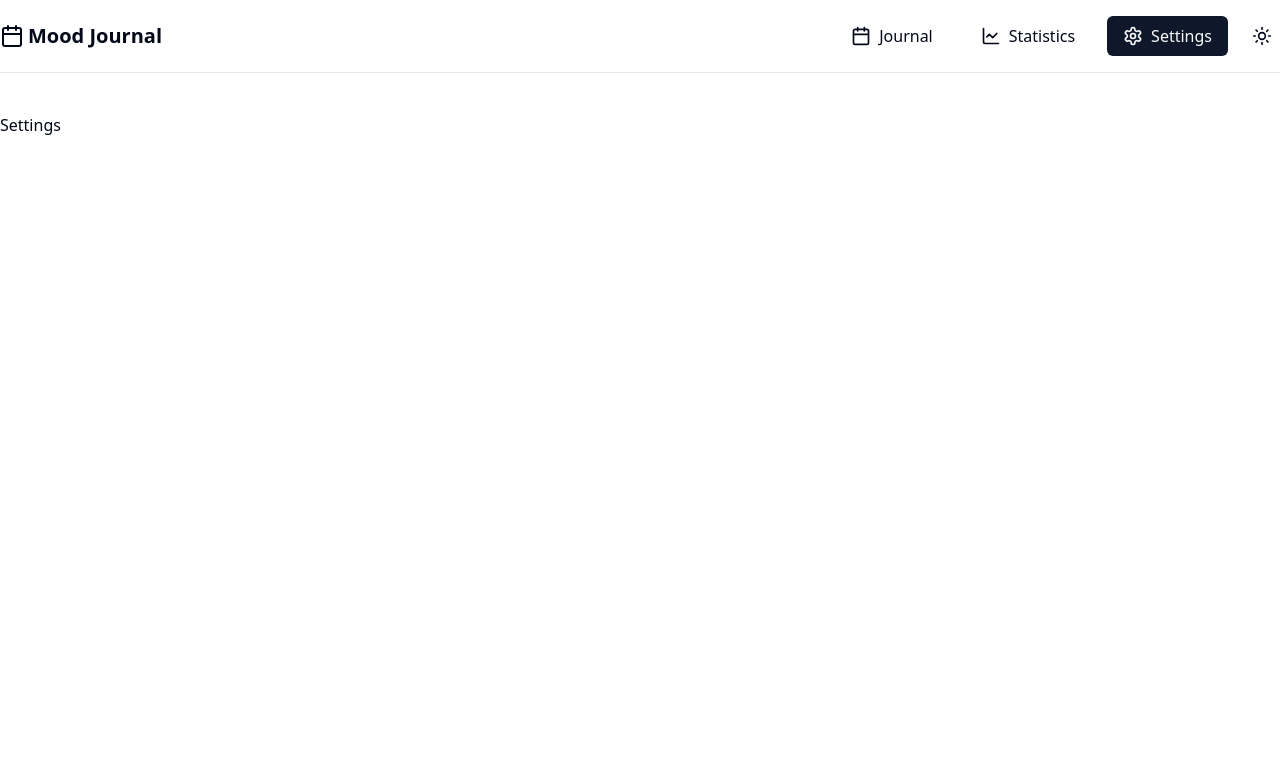
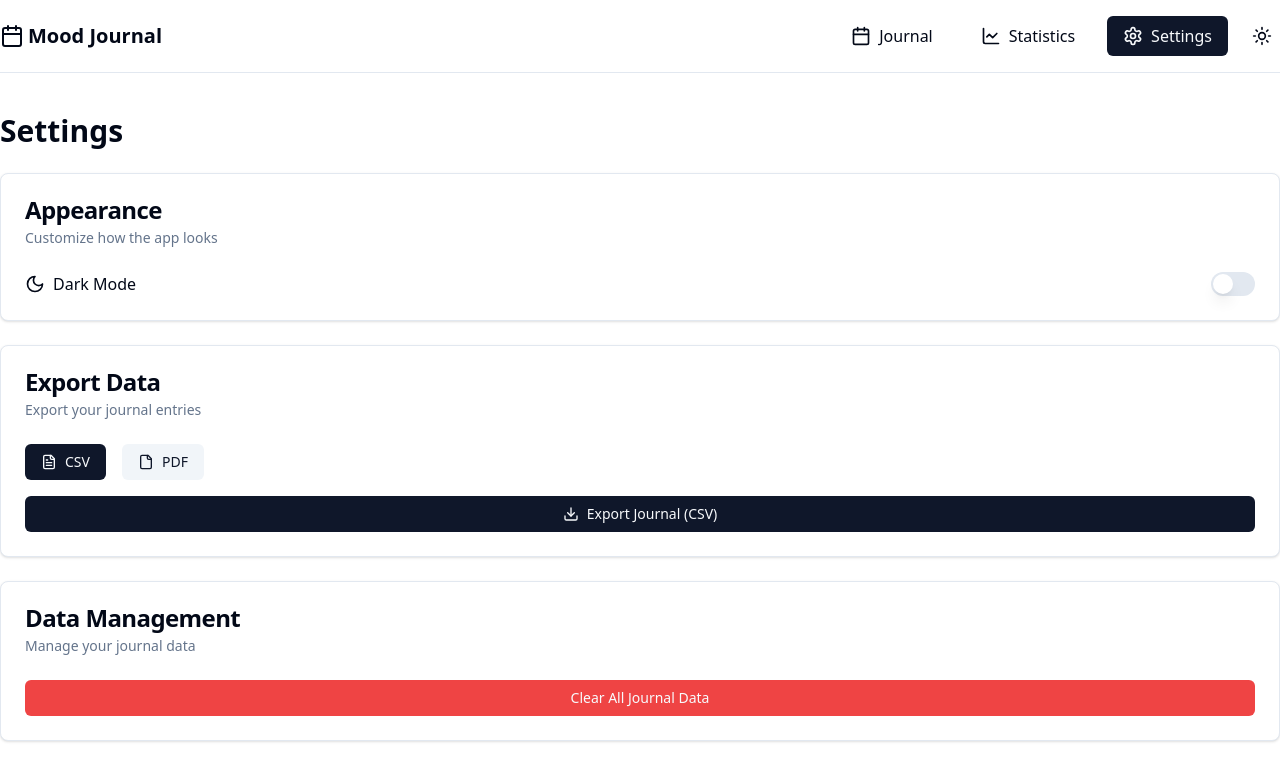
Before and after one commit to vickydarlinn/mood-journal, a React (Vite) app: page /settings in a window 1280 px wide. Shown: the top 780 px of the page. Built offline with nearby package versions, Linux system fonts and the light colour scheme.

Commit message:
feat:integrate setting page with basic functionality

```diff
--- a/package.json
+++ b/package.json
@@ -12,10 +12,12 @@
   "dependencies": {
     "@tailwindcss/vite": "^4.1.4",
     "date-fns": "^4.1.0",
+    "jspdf": "^3.0.1",
     "lucide-react": "^0.503.0",
     "react": "^19.0.0",
     "react-dom": "^19.0.0",
     "react-router-dom": "^7.5.1",
+    "recharts": "^2.15.3",
     "tailwindcss": "^4.1.4"
   },
   "devDependencies": {
--- /dev/null
+++ b/src/components/common/Switch.jsx
@@ -0,0 +1,16 @@
+import React from "react";
+
+export const Switch = ({ checked, onCheckedChange, className = "" }) => {
+  return (
+    <button
+      role="switch"
+      aria-checked={checked}
+      onClick={() => onCheckedChange(!checked)}
+      className={`focus-visible:ring-ring relative inline-flex h-6 w-11 shrink-0 cursor-pointer rounded-full border-2 border-transparent transition-colors focus-visible:ring-2 focus-visible:ring-offset-2 focus-visible:outline-none disabled:cursor-not-allowed disabled:opacity-50 ${checked ? "bg-primary" : "bg-input"} ${className} `}
+    >
+      <span
+        className={`bg-background pointer-events-none block h-5 w-5 rounded-full shadow-lg ring-0 transition-transform ${checked ? "translate-x-5" : "translate-x-0"} `}
+      />
+    </button>
+  );
+};
--- a/src/pages/settings/Settings.jsx
+++ b/src/pages/settings/Settings.jsx
@@ -1,7 +1,222 @@
-import React from "react";
+import { useState } from "react";
+import {
+  Card,
+  CardContent,
+  CardHeader,
+  CardTitle,
+  CardDescription,
+} from "../../components/common/Card";
+import { Button } from "../../components/common/Button";
+import { Switch } from "../../components/common/Switch";
+import { useTheme } from "../../components/ThemeProvider";
+import { getEntries } from "../../lib/storage";
+import { format } from "date-fns";
+import { Download, Moon, Sun, File, FileText } from "lucide-react";
+import { useToast } from "../../components/common/Toast";
+import { jsPDF } from "jspdf";
 
 const Settings = () => {
-  return <div>Settings</div>;
+  const { theme, setTheme } = useTheme();
+  const { toast } = useToast();
+  const [exportFormat, setExportFormat] = useState("csv");
+
+  const handleThemeChange = () => {
+    setTheme(theme === "light" ? "dark" : "light");
+  };
+
+  const handleClearData = () => {
+    if (
+      window.confirm(
+        "Are you sure you want to delete all your journal entries? This cannot be undone.",
+      )
+    ) {
+      localStorage.removeItem("mood-journal-entries");
+      toast({
+        title: "Data cleared",
+        description: "All journal entries have been deleted",
+      });
+    }
+  };
+
+  const handleExportData = () => {
+    const entries = getEntries();
+
+    if (!entries.length) {
+      toast({
+        title: "No data to export",
+        description: "You haven't created any journal entries yet",
+        variant: "destructive",
+      });
+      return;
+    }
+
+    exportFormat === "csv" ? exportAsCSV(entries) : exportAsPDF(entries);
+  };
+
+  const exportAsCSV = (entries) => {
+    const csvHeader = "Date,Mood,Weather,Temperature,Location,Notes\n";
+    const csvRows = entries.map((entry) =>
+      [
+        entry.date,
+        entry.mood,
+        entry.weather.type,
+        `${entry.weather.temp}°C`,
+        entry.weather.location,
+        `"${entry.note.replace(/"/g, '""')}"`,
+      ].join(","),
+    );
+
+    const blob = new Blob([csvHeader + csvRows.join("\n")], {
+      type: "text/csv;charset=utf-8;",
+    });
+
+    const url = URL.createObjectURL(blob);
+    const link = document.createElement("a");
+    link.href = url;
+    link.setAttribute(
+      "download",
+      `mood-journal-export-${format(new Date(), "yyyy-MM-dd")}.csv`,
+    );
+    document.body.appendChild(link);
+    link.click();
+    document.body.removeChild(link);
+    URL.revokeObjectURL(url);
+
+    toast({
+      title: "Export successful",
+      description: "Your journal has been exported as CSV",
+    });
+  };
+
+  const exportAsPDF = (entries) => {
+    const doc = new jsPDF();
+    const dateStr = format(new Date(), "yyyy-MM-dd");
+
+    doc.setFontSize(18);
+    doc.text("Mood Journal Export", 14, 20);
+    doc.setFontSize(12);
+    doc.text(`Exported on: ${dateStr}`, 14, 28);
+
+    let y = 40;
+    entries.forEach((entry, index) => {
+      if (y > 270) {
+        doc.addPage();
+        y = 20;
+      }
+
+      doc.setFont(undefined, "bold");
+      doc.text(`Entry ${index + 1}`, 14, y);
+      doc.setFont(undefined, "normal");
+
+      y += 6;
+      doc.text(`Date: ${entry.date}`, 14, y);
+      y += 6;
+      doc.text(`Mood: ${entry.mood}`, 14, y);
+      y += 6;
+      doc.text(`Weather: ${entry.weather.type}`, 14, y);
+      y += 6;
+      doc.text(`Temperature: ${entry.weather.temp}°C`, 14, y);
+      y += 6;
+      doc.text(`Location: ${entry.weather.location}`, 14, y);
+      y += 6;
+      doc.text(`Notes: ${entry.note}`, 14, y);
+      y += 10;
+    });
+
+    doc.save(`mood-journal-export-${dateStr}.pdf`);
+
+    toast({
+      title: "Export successful",
+      description: "Your journal has been exported as PDF",
+    });
+  };
+
+  return (
+    <div className="space-y-6">
+      <h1 className="text-3xl font-bold">Settings</h1>
+
+      <div className="grid gap-6">
+        <Card>
+          <CardHeader>
+            <CardTitle>Appearance</CardTitle>
+            <CardDescription>Customize how the app looks</CardDescription>
+          </CardHeader>
+          <CardContent>
+            <div className="flex items-center justify-between">
+              <div className="flex items-center gap-2">
+                {theme === "light" ? (
+                  <Sun className="h-5 w-5" />
+                ) : (
+                  <Moon className="h-5 w-5" />
+                )}
+                <span>Dark Mode</span>
+              </div>
+              <Switch
+                checked={theme === "dark"}
+                onCheckedChange={handleThemeChange}
+              />
+            </div>
+          </CardContent>
+        </Card>
+
+        <Card>
+          <CardHeader>
+            <CardTitle>Export Data</CardTitle>
+            <CardDescription>Export your journal entries</CardDescription>
+          </CardHeader>
+          <CardContent className="space-y-4">
+            <div className="flex gap-4">
+              <Button
+                onClick={() => setExportFormat("csv")}
+                className={
+                  exportFormat === "csv"
+                    ? "bg-primary text-primary-foreground"
+                    : "bg-secondary text-secondary-foreground"
+                }
+              >
+                <FileText className="mr-2 h-4 w-4" />
+                CSV
+              </Button>
+              <Button
+                onClick={() => setExportFormat("pdf")}
+                className={
+                  exportFormat === "pdf"
+                    ? "bg-primary text-primary-foreground"
+                    : "bg-secondary text-secondary-foreground"
+                }
+              >
+                <File className="mr-2 h-4 w-4" />
+                PDF
+              </Button>
+            </div>
+
+            <Button
+              onClick={handleExportData}
+              className="w-full cursor-pointer"
+            >
+              <Download className="mr-2 h-4 w-4" />
+              Export Journal ({exportFormat.toUpperCase()})
+            </Button>
+          </CardContent>
+        </Card>
+
+        <Card>
+          <CardHeader>
+            <CardTitle>Data Management</CardTitle>
+            <CardDescription>Manage your journal data</CardDescription>
+          </CardHeader>
+          <CardContent>
+            <Button
+              onClick={handleClearData}
+              className="!bg-destructive text-destructive-foreground !hover:bg-destructive/90 w-full cursor-pointer"
+            >
+              Clear All Journal Data
+            </Button>
+          </CardContent>
+        </Card>
+      </div>
+    </div>
+  );
 };
 
 export default Settings;
```
Also changed, not shown: 1 other file (tests, documents, lock files or other folders).
